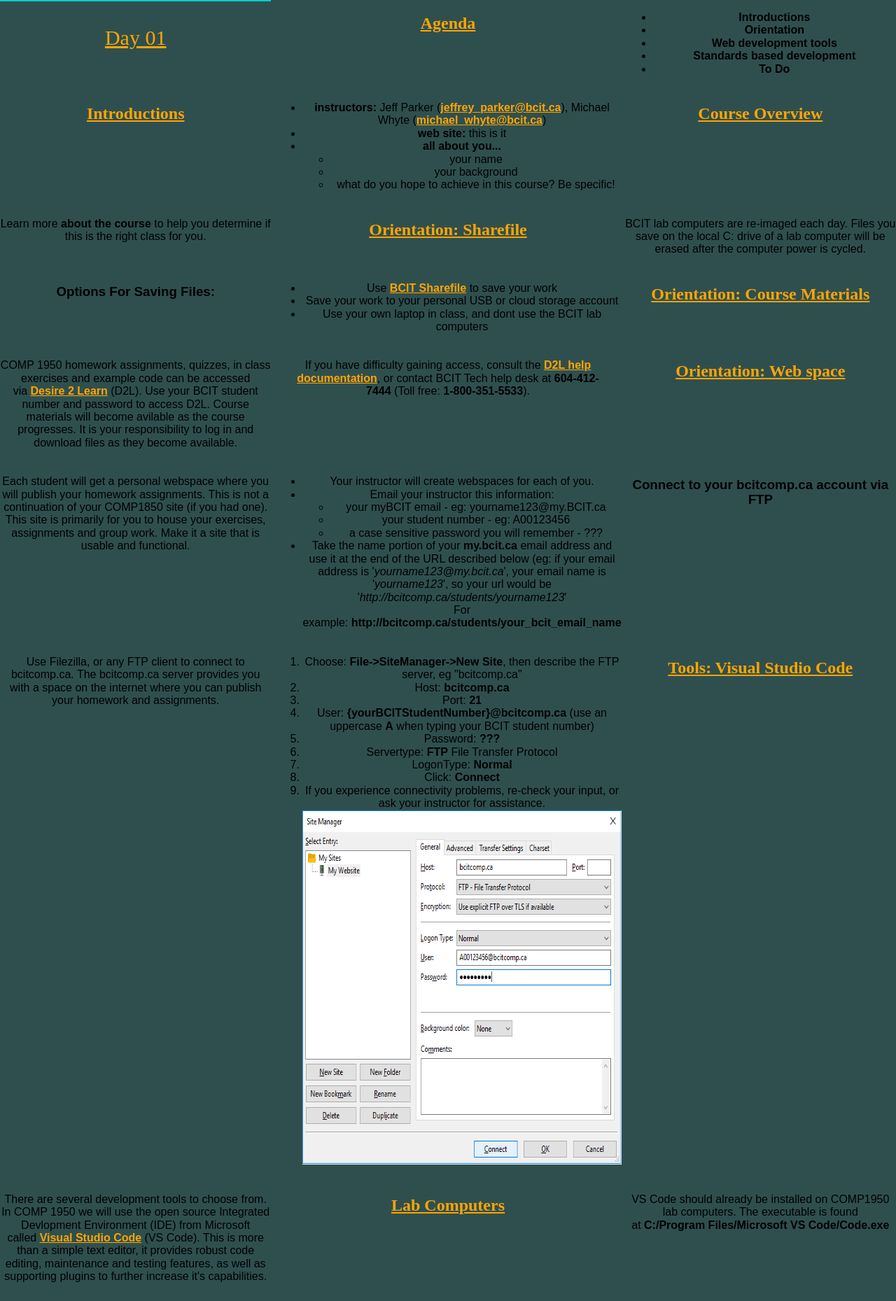
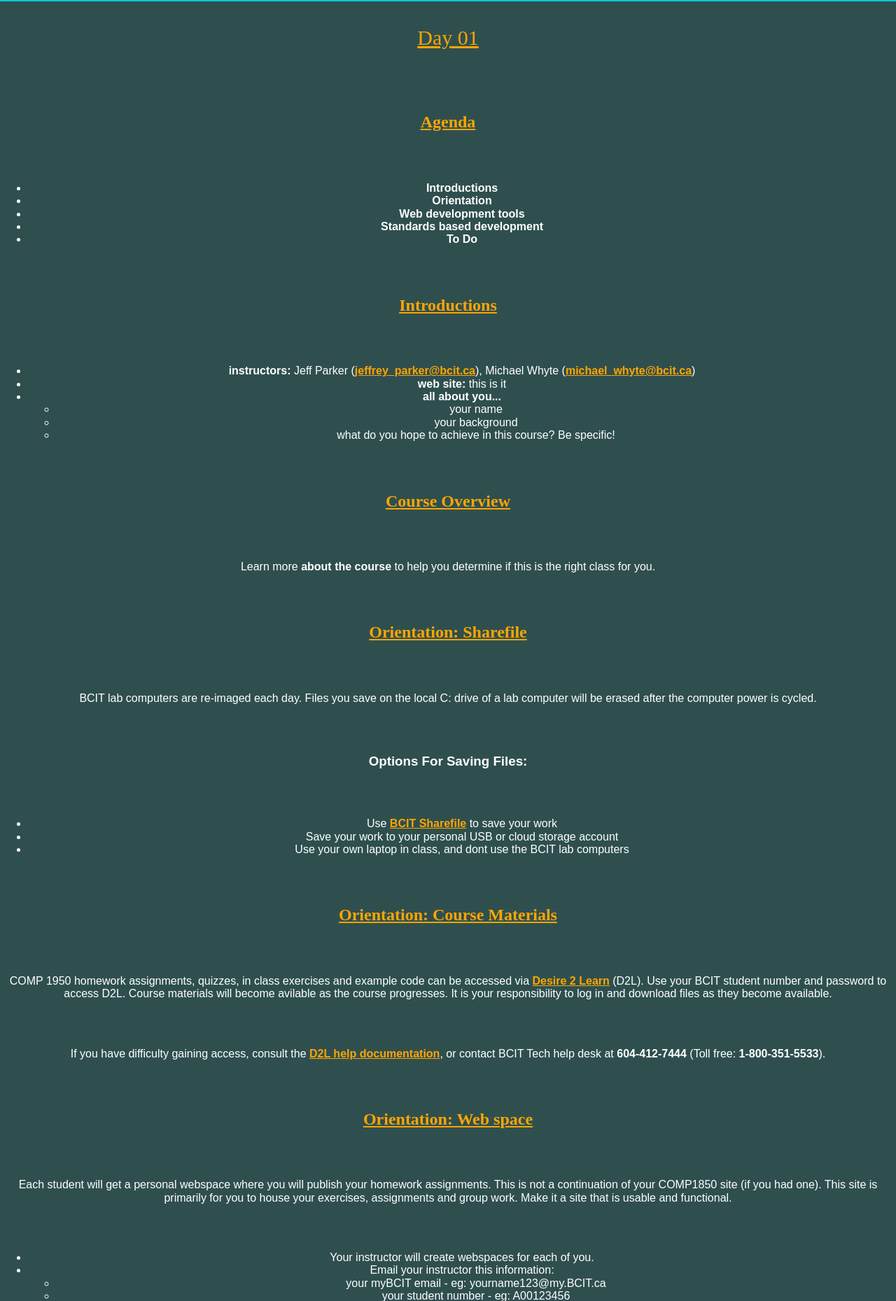
Before and after one commit to th-santos/comp-1950, a PHP site: page /day-01.php in a window 1280 px wide. Shown: the part 70-1929 px from the top of the page at 70% size. Run offline with PHP 8.4, Linux system fonts and the light colour scheme; some libraries are stand-ins or nearby versions; some web fonts are replaced.

Commit message:
col-1 class added

```diff
--- a/scss/styles.scss
+++ b/scss/styles.scss
@@ -24,6 +24,15 @@
 
 .centerfold img {
     width: 100%;
+}
+
+.col-1 {
+    display: grid;
+    grid-template-columns: auto !important;
+    grid-row: auto;
+    grid-gap: 35px;
+    text-align: center;
+    color: white;
 }
 
 main {
--- a/styles/styles.css
+++ b/styles/styles.css
@@ -276,6 +276,14 @@
 
 .centerfold img {
   width: 100%; }
+
+.col-1 {
+  display: grid;
+  grid-template-columns: auto !important;
+  grid-row: auto;
+  grid-gap: 35px;
+  text-align: center;
+  color: white; }
 
 main {
   display: grid;
```
Also changed, not shown: 1 other file.
